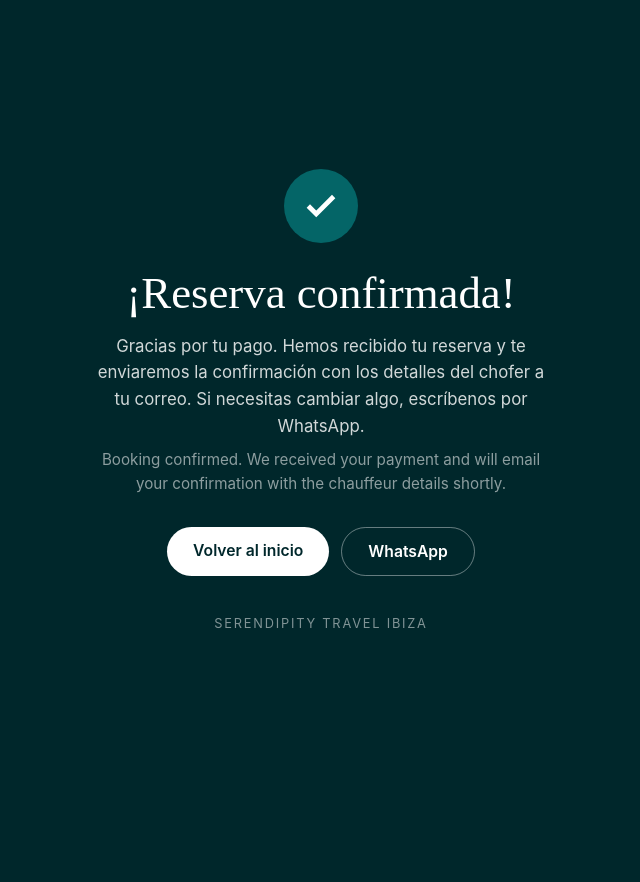
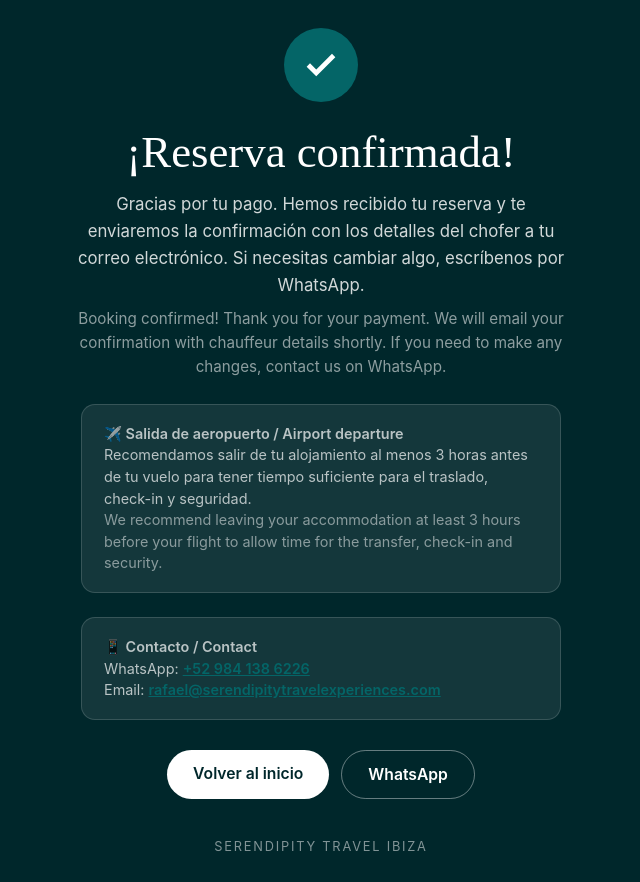
Before and after one commit to RafaSTE/serendipity-ibiza-website, a website: page success.html in a window 1280 px wide. Shown: the whole page, without its empty margins (319-959 px from the left). Before the commit the page ends 800 px from the top, so only its background shows below. Drawn offline with Linux system fonts and the light colour scheme.

Commit message:
Update success page with 3hr departure tip

```diff
--- a/success.html
+++ b/success.html
@@ -11,12 +11,15 @@
   *{box-sizing:border-box}
   body{margin:0;font-family:var(--sans);color:#fff;background:var(--teal-deep);
     min-height:100vh;display:flex;align-items:center;justify-content:center;padding:28px;text-align:center}
-  .card{max-width:560px}
+  .card{max-width:600px}
   .tick{width:74px;height:74px;border-radius:50%;background:var(--teal);display:flex;align-items:center;justify-content:center;margin:0 auto 26px}
   .tick svg{width:38px;height:38px;stroke:#fff;stroke-width:3;fill:none}
   h1{font-family:var(--serif);font-weight:500;font-size:clamp(2rem,5vw,2.8rem);margin:0 0 14px;line-height:1.1}
-  p{font-size:1.05rem;line-height:1.6;color:rgba(255,255,255,.82);margin:0 auto 14px;max-width:460px}
+  p{font-size:1.05rem;line-height:1.6;color:rgba(255,255,255,.82);margin:0 auto 14px;max-width:500px}
   .en{display:block;margin-top:8px;color:rgba(255,255,255,.55);font-size:.95rem}
+  .tip{background:rgba(255,255,255,.08);border:1px solid rgba(255,255,255,.15);border-radius:14px;padding:18px 22px;margin:24px auto;max-width:480px;text-align:left}
+  .tip-title{font-weight:600;font-size:.95rem;color:#fff;margin-bottom:6px}
+  .tip p{font-size:.9rem;color:rgba(255,255,255,.7);margin:0;line-height:1.5}
   .btns{margin-top:30px;display:flex;gap:12px;justify-content:center;flex-wrap:wrap}
   a.btn{display:inline-block;padding:14px 26px;border-radius:999px;text-decoration:none;font-weight:600;font-size:.98rem}
   a.solid{background:#fff;color:var(--teal-deep)}
@@ -28,9 +31,22 @@
   <div class="card">
     <div class="tick"><svg viewBox="0 0 24 24"><polyline points="20 6 9 17 4 12"></polyline></svg></div>
     <h1>¡Reserva confirmada!</h1>
-    <p>Gracias por tu pago. Hemos recibido tu reserva y te enviaremos la confirmación con los detalles del chofer a tu correo. Si necesitas cambiar algo, escríbenos por WhatsApp.
-      <span class="en">Booking confirmed. We received your payment and will email your confirmation with the chauffeur details shortly.</span>
+    <p>Gracias por tu pago. Hemos recibido tu reserva y te enviaremos la confirmación con los detalles del chofer a tu correo electrónico. Si necesitas cambiar algo, escríbenos por WhatsApp.
+      <span class="en">Booking confirmed! Thank you for your payment. We will email your confirmation with chauffeur details shortly. If you need to make any changes, contact us on WhatsApp.</span>
     </p>
+
+    <div class="tip">
+      <p class="tip-title">✈️ Salida de aeropuerto / Airport departure</p>
+      <p>Recomendamos salir de tu alojamiento al menos 3 horas antes de tu vuelo para tener tiempo suficiente para el traslado, check-in y seguridad.<br>
+      <span style="color:rgba(255,255,255,.5)">We recommend leaving your accommodation at least 3 hours before your flight to allow time for the transfer, check-in and security.</span></p>
+    </div>
+
+    <div class="tip">
+      <p class="tip-title">📱 Contacto / Contact</p>
+      <p>WhatsApp: <a href="https://wa.me/529841386226" style="color:var(--teal);font-weight:600" target="_blank">+52 984 138 6226</a><br>
+      Email: <a href="mailto:rafael@serendipitytravelexperiences.com" style="color:var(--teal);font-weight:600">rafael@serendipitytravelexperiences.com</a></p>
+    </div>
+
     <div class="btns">
       <a class="btn solid" href="/">Volver al inicio</a>
       <a class="btn ghost" id="wa" href="#" target="_blank" rel="noopener">WhatsApp</a>
@@ -38,7 +54,6 @@
     <div class="brand">Serendipity Travel Ibiza</div>
   </div>
   <script>
-    // WhatsApp link (same number as the site; update if you get a Spain number)
     var WA='529841386226';
     var sid=new URLSearchParams(location.search).get('session_id')||'';
     var ref=sid?(' Ref: '+sid.slice(-8)):'';
```
